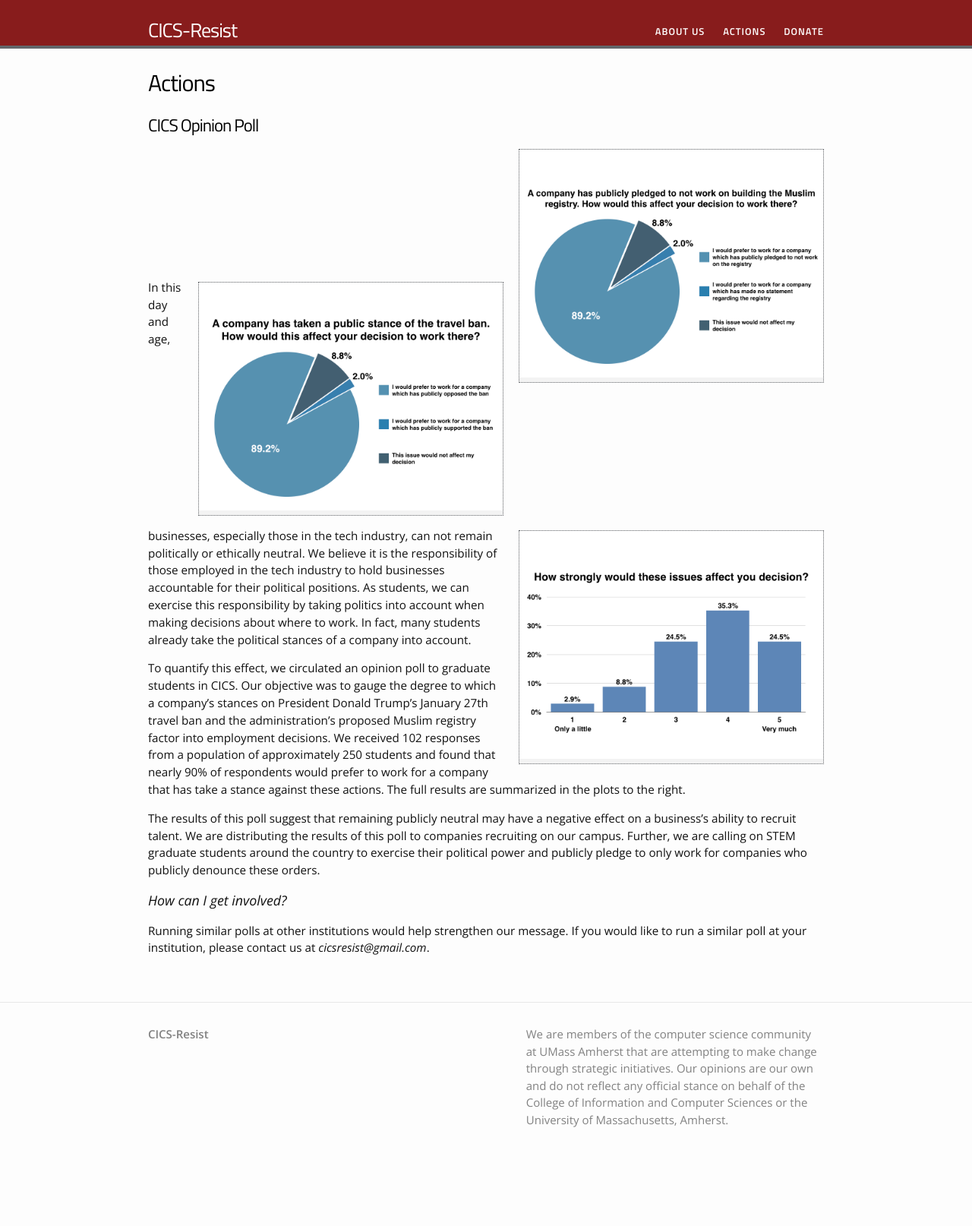
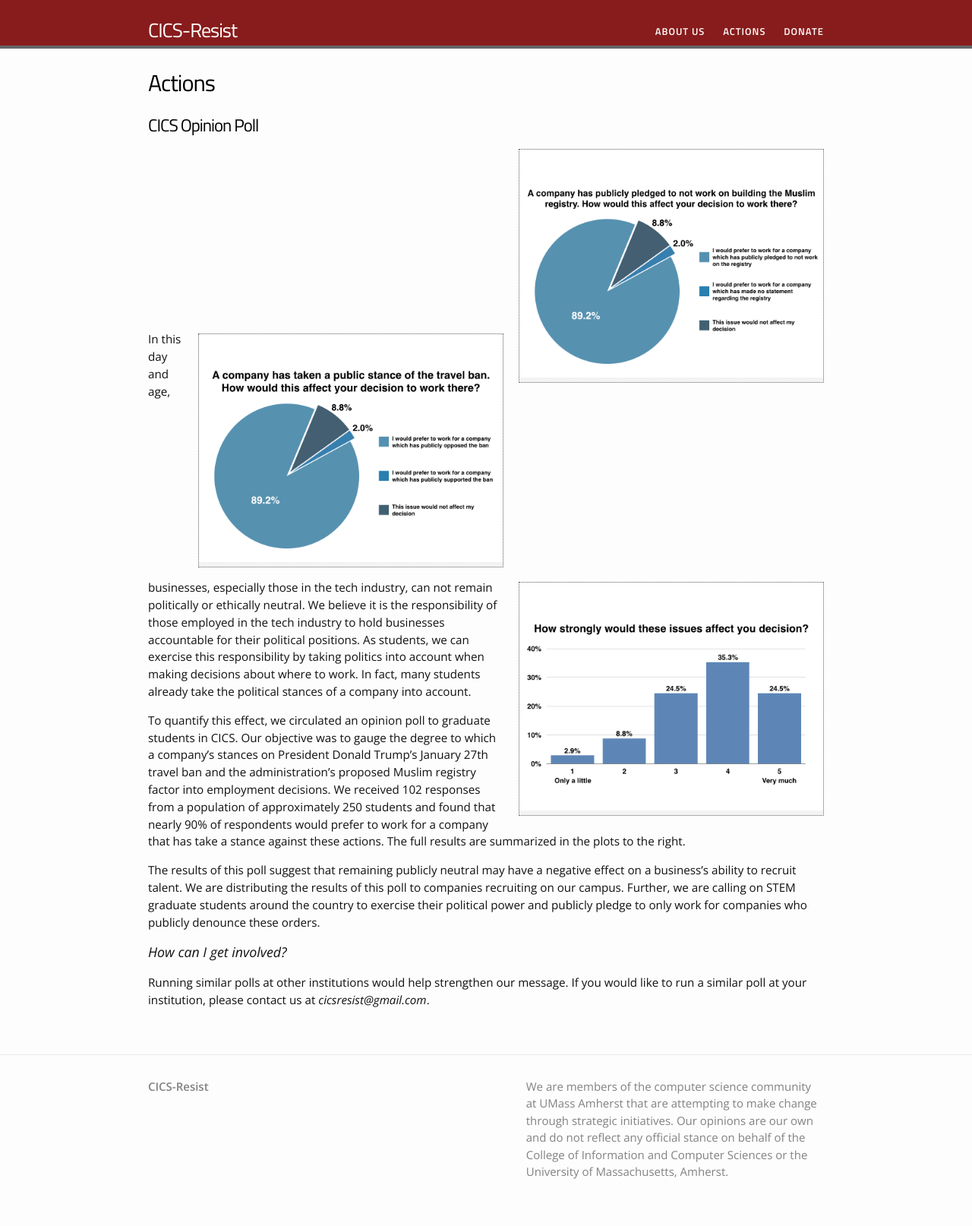
Before and after one commit to cics-resist/cics-resist.github.io, a Jekyll site: the page built from actions.md, in a window 1280 px wide. Shown: the whole page at 76% size. Built offline with Jekyll 4.4.1, drawn with Linux system fonts in a browser that asks for light colours; before the commit the page ends 1545 px from its top, so only the background shows below that.

Commit message:
Update actions.md

```diff
--- a/actions.md
+++ b/actions.md
@@ -6,7 +6,7 @@ permalink: /actions/
 
 # CICS Opinion Poll
 
-{% include image.html url="/images/poll_plots.001.jpeg"  width=400 align="right" %}<br/><br/><br/><br/><br/><br/><br/>
+{% include image.html url="/images/poll_plots.001.jpeg"  width=400 align="right" %}<br/><br/><br/><br/><br/><br/><br/><br/><br/><br/>
 {% include image.html url="/images/poll_plots.002.jpeg"  width=400 align="right" %}
 {% include image.html url="/images/poll_plots.003.jpeg"  width=400 align="right" %}
 
```
